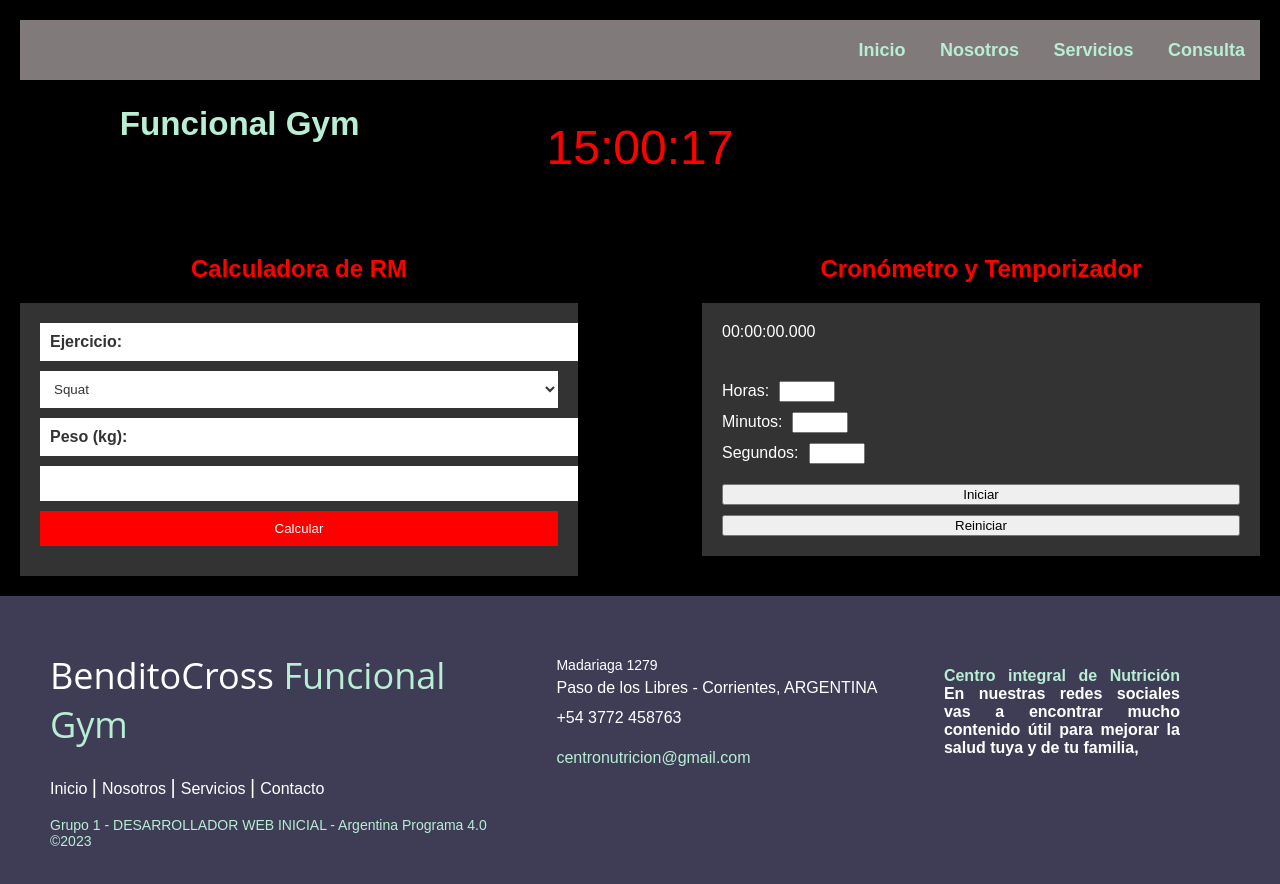
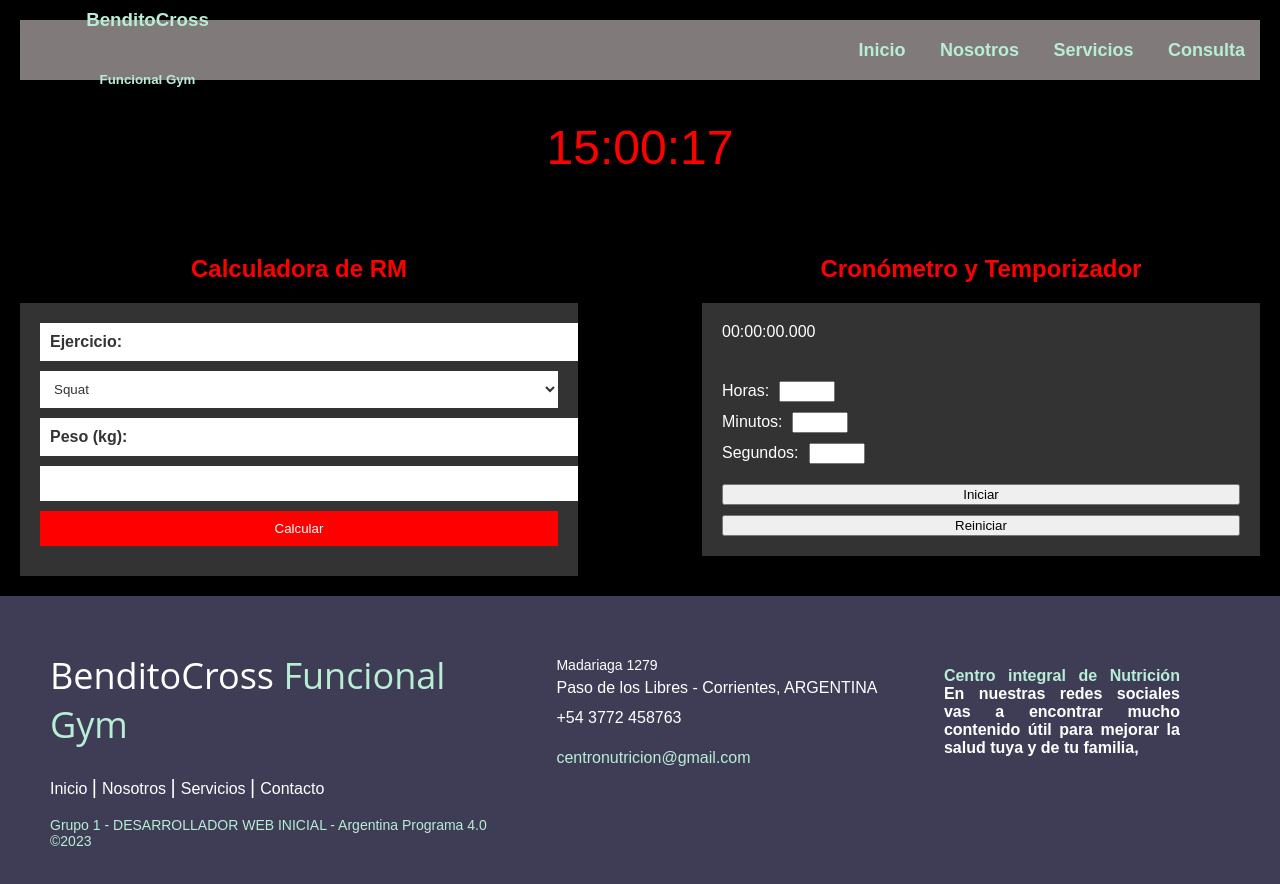
Before and after one commit to DaniPerego/BenditoCross, a plain HTML site: page index.html in a window 1280 px wide. Drawn offline with Linux system fonts and the light colour scheme.

Commit message:
por bolas

```diff
--- a/style.css
+++ b/style.css
@@ -23,9 +23,9 @@ body {
   align-items: center;
 }
 
-.nav_logo {
+.nav_logo {/*
   font-weight: bold;
-  font-size: 40px;
+  font-size: 40px; */
   margin: 15px;
   color:var(--color-verde) ;
   animation-name: left-to-right;
```
